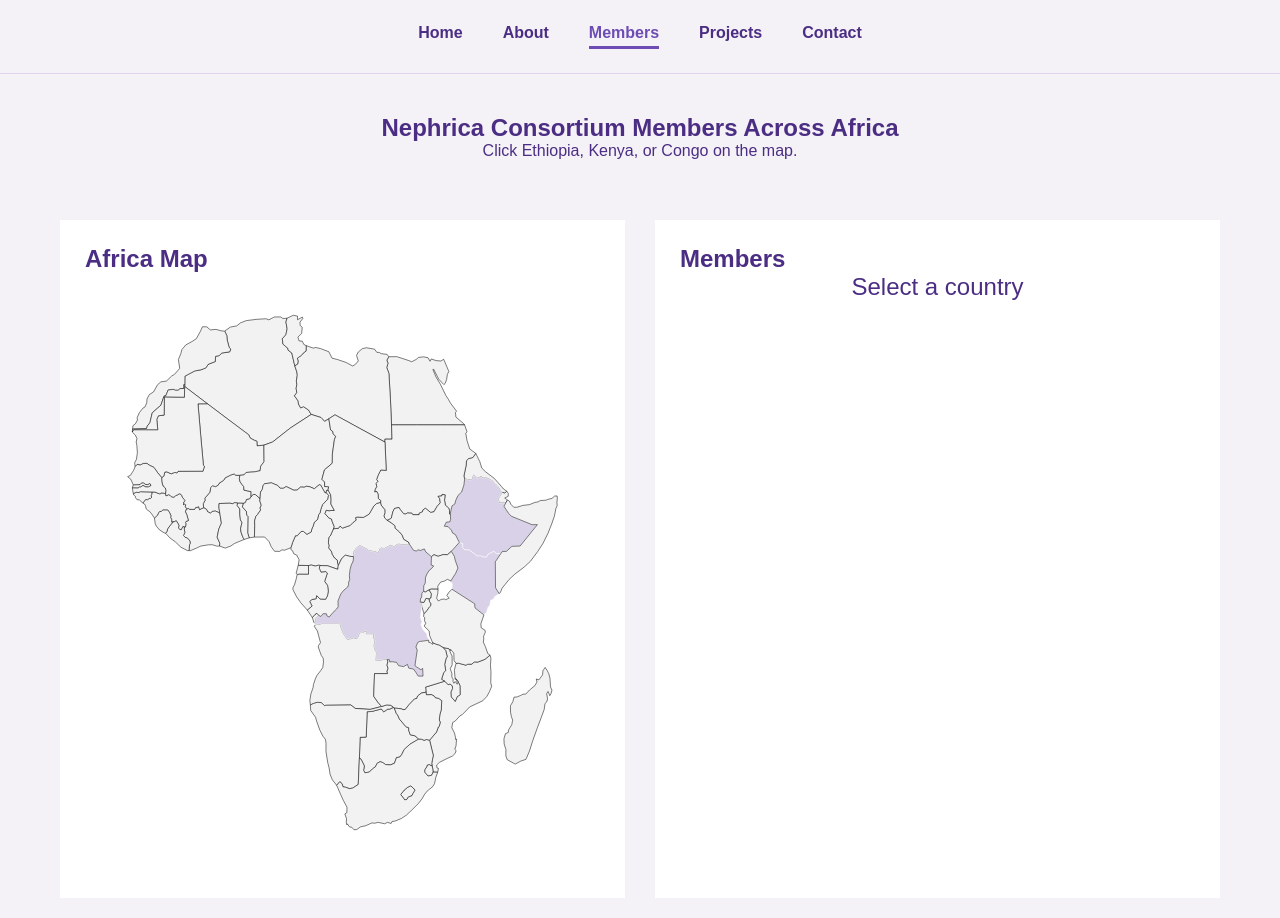
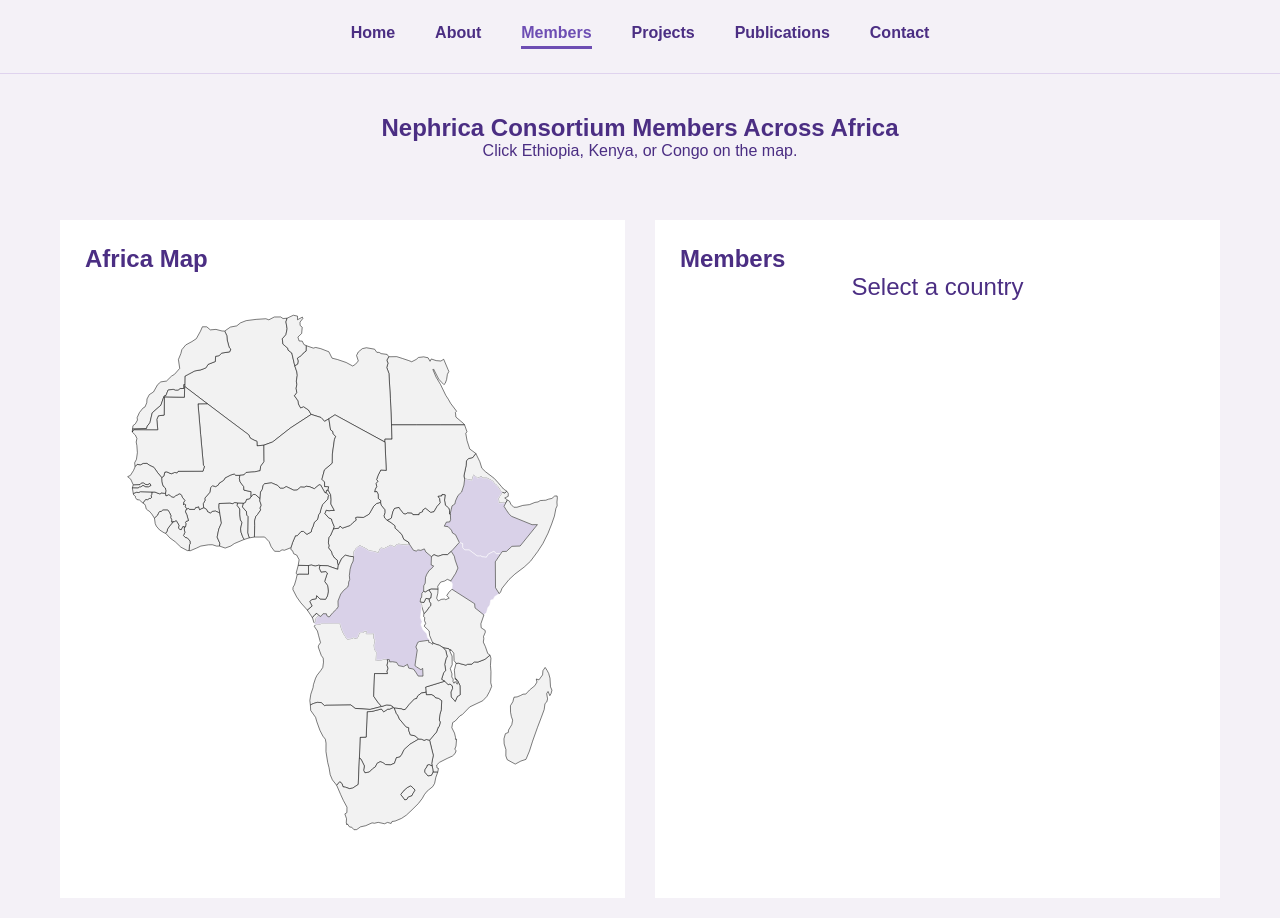
Before and after one commit to Nephrica/.github.io, a plain HTML site: page members.html in a window 1280 px wide. Drawn offline with Linux system fonts and the light colour scheme.

Commit message:
Update members.html

```diff
--- a/members.html
+++ b/members.html
@@ -134,6 +134,7 @@ nav a.active {
   <a href="./about.html">About</a>
   <a href="./members.html" class="active">Members</a>
   <a href="./projects.html">Projects</a>
+  <a href="./Publications.html">Publications</a>
   <a href="./contact.html">Contact</a>
 </nav>
 </header>
```
